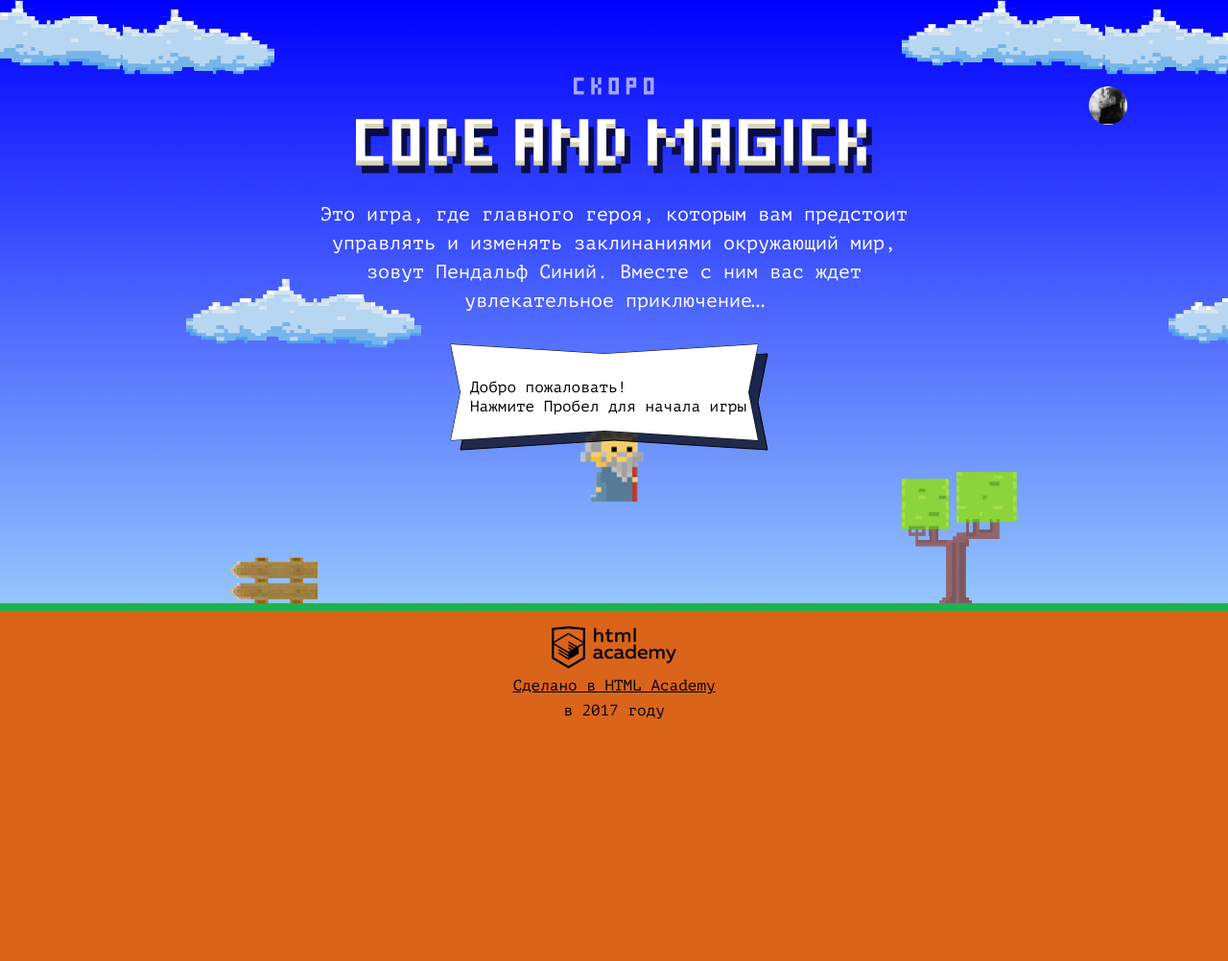
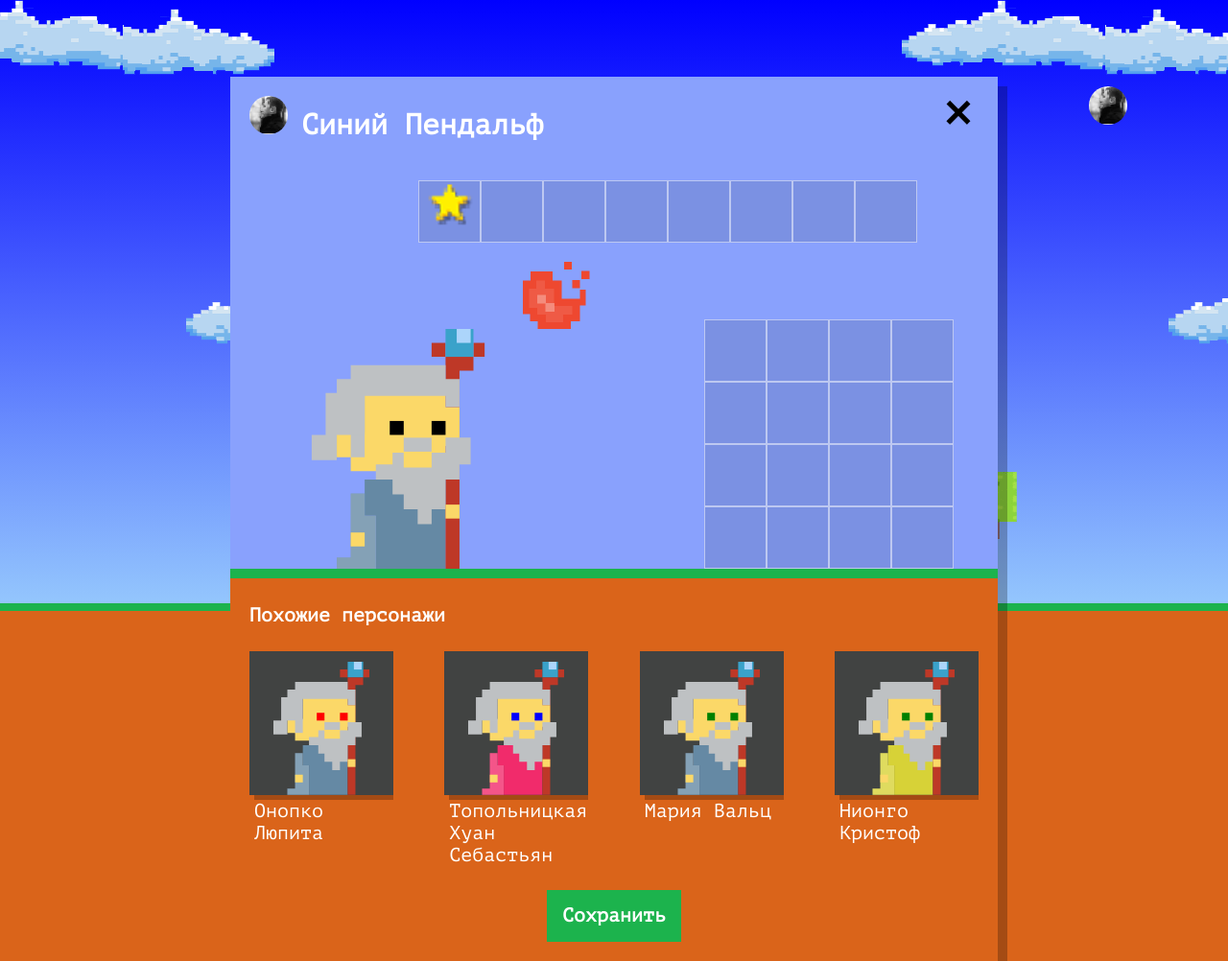
Before and after one commit to melnjanet/668883-code-and-magick-21, a website: page index.html in a window 1280 px wide. Shown: the whole page at 96% size. Before the commit the page ends 800 px from the top, so only its background shows below. Drawn offline with Linux system fonts and the light colour scheme.

Commit message:
Добавляет отрисовку похожих персонажей

```diff
--- a/index.html
+++ b/index.html
@@ -191,6 +191,7 @@
 </script>
 
 <script src="js/stat.js"></script>
+<script src="js/setup.js"></script>
 <script src="js/game.js"></script>
 
 </body>
--- /dev/null
+++ b/js/setup.js
@@ -0,0 +1,96 @@
+"use strict";
+
+const WIZARDS_AMOUNT = 4;
+
+const WIZARD_NAMES = [
+  `Иван`,
+  `Хуан Себастьян`,
+  `Мария`,
+  `Кристоф`,
+  `Виктор`,
+  `Юлия`,
+  `Люпита`,
+  `Вашингтон`
+];
+
+const WIZARD_SURNAMES = [
+  `да Марья`,
+  `Верон`,
+  `Мирабелла`,
+  `Вальц`,
+  `Онопко`,
+  `Топольницкая`,
+  `Нионго`,
+  `Ирвинг`
+];
+
+const WIZARD_COAT_COLORS = [
+  `rgb(101, 137, 164)`,
+  `rgb(241, 43, 107)`,
+  `rgb(146, 100, 161)`,
+  `rgb(56, 159, 117)`,
+  `rgb(215, 210, 55)`,
+  `rgb(0, 0, 0)`
+];
+
+const WIZARD_EYES_COLORS = [
+  `black`,
+  `red`,
+  `blue`,
+  `yellow`,
+  `green`
+];
+
+const userDialog = document.querySelector(`.setup`);
+userDialog.classList.remove(`hidden`);
+
+const similarListElement = userDialog.querySelector(`.setup-similar-list`);
+
+const similarWizardTemplate = document.querySelector(`#similar-wizard-template`).content
+  .querySelector(`.setup-similar-item`);
+
+const fragment = document.createDocumentFragment();
+
+const getRandomData = (item) => {
+  return item[Math.floor(Math.random() * item.length)];
+};
+
+const setWizardsAppearance = () => {
+  const wizards = [];
+
+  for (let i = 0; i < WIZARDS_AMOUNT; i++) {
+    const name = [getRandomData(WIZARD_NAMES), getRandomData(WIZARD_SURNAMES)].sort(function () {
+      return 0.5 - Math.random();
+    });
+
+    wizards.push({
+      name: `${name[0]}  ${name[1]}`,
+      coatColor: getRandomData(WIZARD_COAT_COLORS),
+      eyesColor: getRandomData(WIZARD_EYES_COLORS),
+    });
+  }
+
+  return wizards;
+};
+
+const renderWizard = (wizard) => {
+  const wizardElement = similarWizardTemplate.cloneNode(true);
+
+  wizardElement.querySelector(`.setup-similar-label`).textContent = wizard.name;
+  wizardElement.querySelector(`.wizard-coat`).style.fill = wizard.coatColor;
+  wizardElement.querySelector(`.wizard-eyes`).style.fill = wizard.eyesColor;
+
+  return wizardElement;
+};
+
+const renderWizardAppearance = (wizards) => {
+  for (let i = 0; i < wizards.length; i++) {
+    fragment.appendChild(renderWizard(wizards[i]));
+  }
+
+  similarListElement.appendChild(fragment);
+  userDialog.querySelector(`.setup-similar`).classList.remove(`hidden`);
+};
+
+const wizards = setWizardsAppearance();
+renderWizardAppearance(wizards);
```
